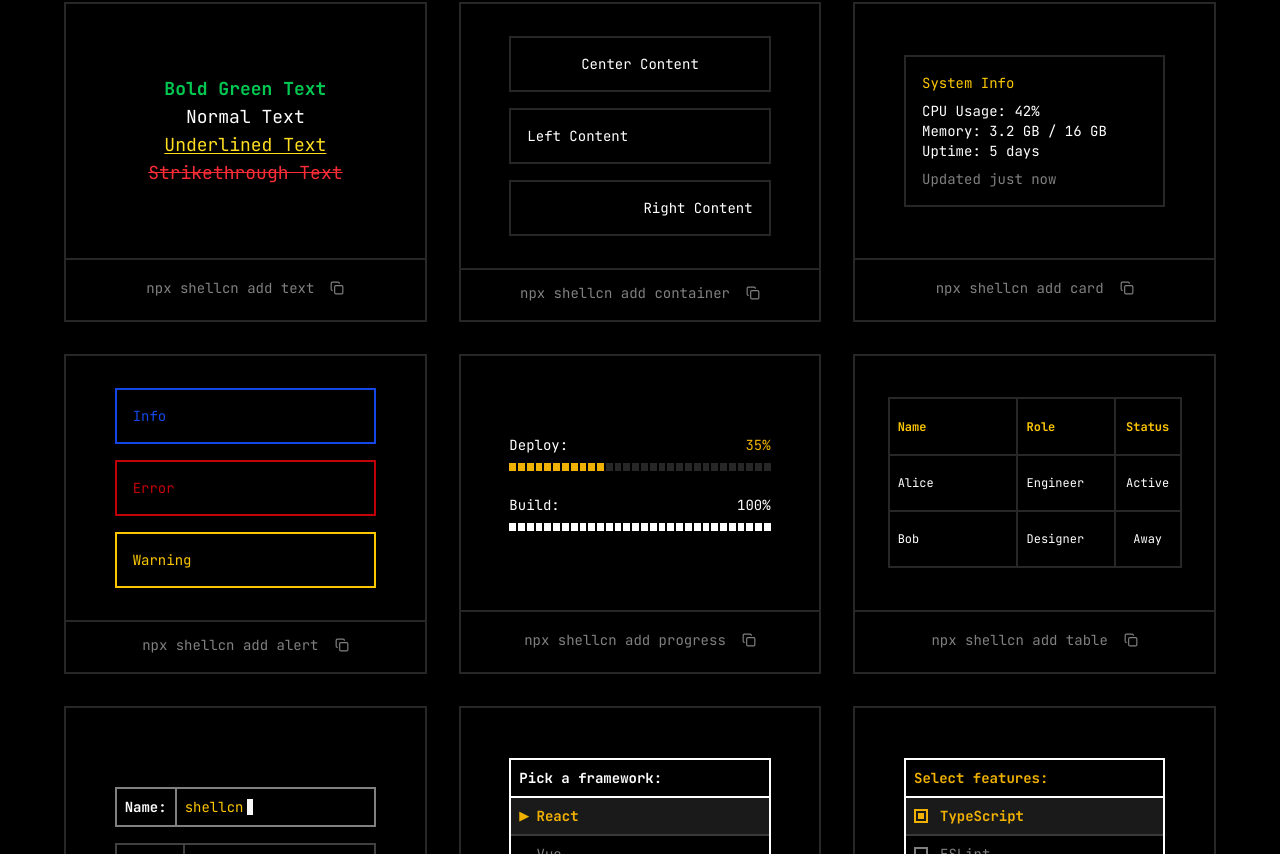
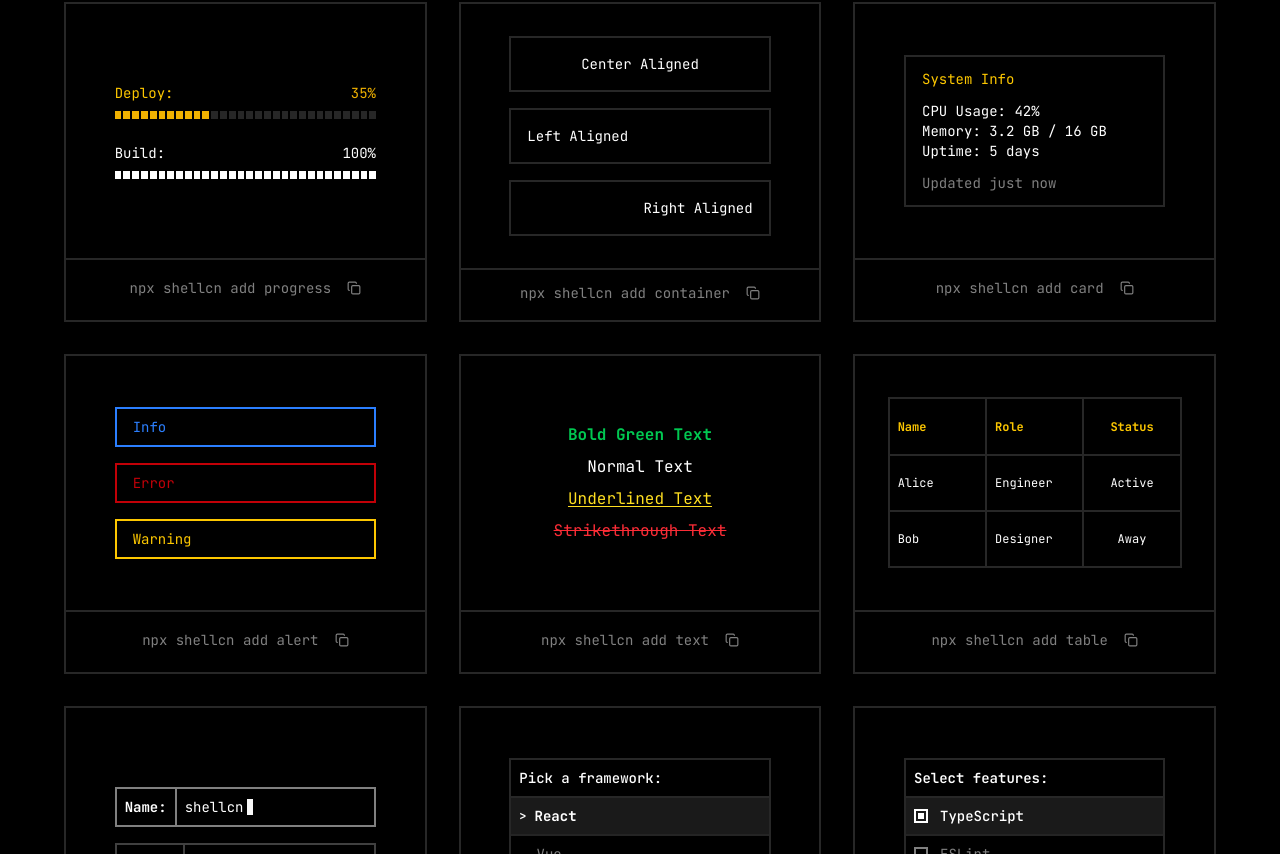
Before and after one commit to poswalsameer/shellcn, a Next.js app in the folder web/: page / in a window 1280 px wide. Shown: the part 566-1420 px from the top of the page. Built offline with nearby package versions, Linux system fonts and the light colour scheme.

Commit message:
web app final, moving onto responsiveness

```diff
--- a/web/components/components-section/docs-renderer/index.tsx
+++ b/web/components/components-section/docs-renderer/index.tsx
@@ -24,7 +24,7 @@ export function DocsRenderer({ docs }: { docs: DocsSchema }) {
       </div>
 
       <div className="flex flex-col gap-2">
-        <h3 className="text-lg font-semibold text-muted-foreground tracking-tight">Installation / Import</h3>
+        <h3 className="text-lg font-semibold text-muted-foreground tracking-tight">Import</h3>
         <CodeBlock code={docs.import} language="tsx" />
       </div>
 
--- a/web/components/components-section/preview-components/index.tsx
+++ b/web/components/components-section/preview-components/index.tsx
@@ -1,25 +1,25 @@
 export function TextPreview() {
   return (
-    <div className="h-full w-full flex flex-col justify-center items-center text-white font-mono">
-      <div className="text-green-500 font-bold text-lg">Bold Green Text</div>
-      <div className="text-white font-normal text-lg">Normal Text</div>
-      <div className="text-yellow-300 font-normal underline underline-offset-2 text-lg">Underlined Text</div>
-      <div className="text-red-500 font-normal line-through text-lg">Strikethrough Text</div>
+    <div className="h-full w-full flex flex-col justify-center items-center text-white font-mono gap-y-2">
+      <div className="text-green-700 dark:text-green-500 font-bold text-base">Bold Green Text</div>
+      <div className="text-black dark:text-white font-normal text-base">Normal Text</div>
+      <div className="text-yellow-600 dark:text-yellow-300 font-normal underline underline-offset-2 text-base">Underlined Text</div>
+      <div className="text-red-700 dark:text-red-500 font-normal line-through text-base">Strikethrough Text</div>
     </div>
   )
 }
 
 export function ContainerPreview() {
   return (
-    <div className="h-full w-full flex flex-col gap-y-4 justify-center items-center text-white font-mono">
+    <div className="h-full w-full flex flex-col gap-y-4 justify-center items-center text-black dark:text-white font-mono">
       <div className="w-[80%] p-4 border-2 border-muted-foreground/30 flex justify-center items-center">
-        Center Content
+        Center Aligned
       </div>
       <div className="w-[80%] p-4 border-2 border-muted-foreground/30">
-        Left Content
+        Left Aligned
       </div>
       <div className="w-[80%] p-4 border-2 border-muted-foreground/30 flex justify-end">
-        Right Content
+        Right Aligned
       </div>
     </div>
   )
@@ -27,13 +27,13 @@ export function ContainerPreview() {
 
 export function CardPreview() {
   return (
-    <div className="h-full w-full flex flex-col gap-y-4 justify-center items-center text-white font-mono">
+    <div className="h-full w-full flex flex-col gap-y-4 justify-center items-center text-black dark:text-white font-mono">
       <div className="h-[80%] w-[80%] flex flex-col p-4 justify-center border-2 border-muted-foreground/30">
-        <div className="py-2 text-yellow-400">System Info</div>
+        <div className="py-3 text-yellow-600 dark:text-yellow-400">System Info</div>
         <div>CPU Usage: 42%</div>
         <div>Memory: 3.2 GB / 16 GB</div>
         <div>Uptime: 5 days</div>
-        <div className="py-2 text-muted-foreground">Updated just now</div>
+        <div className="py-3 text-muted-foreground">Updated just now</div>
       </div>
     </div>
   )
@@ -42,9 +42,9 @@ export function CardPreview() {
 export function AlertPreview() {
   return (
     <div className="h-full w-full flex flex-col gap-y-4 justify-center items-center text-white font-mono">
-      <div className="w-[80%] p-4 border-2 border-blue-700 text-blue-700">Info</div>
-      <div className="w-[80%] p-4 border-2 border-red-700 text-red-700">Error</div>
-      <div className="w-[80%] p-4 border-2 border-yellow-400 text-yellow-400">Warning</div>
+      <div className="w-[80%] px-4 py-2 border-2 border-blue-600 text-blue-600 dark:border-blue-500 dark:text-blue-500">Info</div>
+      <div className="w-[80%] px-4 py-2 border-2 border-red-700 text-red-700">Error</div>
+      <div className="w-[80%] px-4 py-2 border-2 border-yellow-500 text-yellow-500 dark:border-yellow-400 dark:text-yellow-400">Warning</div>
     </div>
   )
 }
@@ -53,24 +53,24 @@ export function ProgressPreview() {
   return (
     <div className="h-full w-full flex flex-col gap-y-6 justify-center items-center text-white font-mono text-sm">
       <div className="w-[80%] flex flex-col gap-y-2">
-        <div className="flex justify-between w-full">
-          <span>Deploy:</span>
-          <span className="text-yellow-500">35%</span>
+        <div className="flex justify-between w-full text-black dark:text-white">
+          <span className="text-yellow-600 dark:text-yellow-400">Deploy:</span>
+          <span className="text-yellow-600 dark:text-yellow-500">35%</span>
         </div>
         <div className="flex h-2 gap-0.5 w-full">
           {Array.from({ length: 30 }).map((_, i) => (
-            <div key={i} className={`flex-1 h-full ${i < 11 ? 'bg-yellow-500' : 'bg-muted-foreground/30'}`} />
+            <div key={i} className={`flex-1 h-full ${i < 11 ? 'bg-yellow-600 dark:bg-yellow-500' : 'bg-muted-foreground/30'}`} />
           ))}
         </div>
       </div>
       <div className="w-[80%] flex flex-col gap-y-2">
-        <div className="flex justify-between w-full">
+        <div className="flex justify-between w-full text-black dark:text-white">
           <span>Build:</span>
           <span>100%</span>
         </div>
         <div className="flex h-2 gap-0.5 w-full">
           {Array.from({ length: 30 }).map((_, i) => (
-            <div key={i} className={`flex-1 h-full bg-white`} />
+            <div key={i} className={`flex-1 h-full bg-black dark:bg-white`} />
           ))}
         </div>
       </div>
@@ -82,20 +82,20 @@ export function TablePreview() {
   return (
     <div className="h-full w-full flex flex-col justify-center items-center text-white font-mono text-xs">
       <div className="h-[90%] w-[90%] border-2 border-muted-foreground/30 flex flex-col">
-        <div className="flex flex-1 w-full border-b-2 border-muted-foreground/30 bg-black/40 text-yellow-400 font-bold">
-          <div className="flex-[1.4] px-2 flex items-center border-r-2 border-muted-foreground/30">Name</div>
+        <div className="flex flex-1 w-full border-b-2 border-muted-foreground/30  text-yellow-600 dark:text-yellow-400 font-bold">
+          <div className="flex-1 px-2 flex items-center border-r-2 border-muted-foreground/30">Name</div>
           <div className="flex-1 px-2 flex items-center border-r-2 border-muted-foreground/30">Role</div>
-          <div className="w-16 px-2 flex items-center justify-center">Status</div>
+          <div className="flex-1 px-2 flex items-center justify-center">Status</div>
         </div>
-        <div className="flex flex-1 w-full border-b-2 border-muted-foreground/30 text-white">
-          <div className="flex-[1.4] px-2 flex items-center border-r-2 border-muted-foreground/30">Alice</div>
+        <div className="flex flex-1 w-full border-b-2 border-muted-foreground/30 text-black dark:text-white">
+          <div className="flex-1 px-2 flex items-center border-r-2 border-muted-foreground/30">Alice</div>
           <div className="flex-1 px-2 flex items-center border-r-2 border-muted-foreground/30">Engineer</div>
-          <div className="w-16 px-2 flex items-center justify-center">Active</div>
+          <div className="flex-1 px-2 flex items-center justify-center">Active</div>
         </div>
-        <div className="flex flex-1 w-full bg-black/40 text-white">
-          <div className="flex-[1.4] px-2 flex items-center border-r-2 border-muted-foreground/30">Bob</div>
+        <div className="flex flex-1 w-full  text-black dark:text-white">
+          <div className="flex-1 px-2 flex items-center border-r-2 border-muted-foreground/30">Bob</div>
           <div className="flex-1 px-2 flex items-center border-r-2 border-muted-foreground/30">Designer</div>
-          <div className="w-16 px-2 flex items-center justify-center">Away</div>
+          <div className="flex-1 px-2 flex items-center justify-center">Away</div>
         </div>
       </div>
     </div>
@@ -104,11 +104,11 @@ export function TablePreview() {
 
 export function InputPreview() {
   return (
-    <div className="h-full w-full flex flex-col gap-y-4 justify-center items-center text-white font-mono text-sm">
+    <div className="h-full w-full flex flex-col gap-y-4 justify-center items-center text-black dark:text-white font-mono text-sm">
       <div className="w-[80%] border-2 border-muted-foreground flex">
         <div className="p-2 border-r-2 border-muted-foreground font-bold">Name:</div>
-        <div className="p-2 text-yellow-400 flex items-center">
-          shellcn<span className="inline-block w-[6px] ml-1 h-4 bg-white animate-pulse" />
+        <div className="p-2 text-black dark:text-white flex items-center">
+          shellcn<span className="inline-block w-[6px] ml-1 h-4 bg-black dark:bg-white animate-pulse" />
         </div>
       </div>
       <div className="w-[80%] border-2 border-muted-foreground/50 flex text-muted-foreground">
@@ -121,11 +121,11 @@ export function InputPreview() {
 
 export function SelectPreview() {
   return (
-    <div className="h-full w-full flex flex-col justify-center items-center text-white font-mono text-sm">
-      <div className="w-[80%] border-2 border-white flex flex-col">
-        <div className="p-2 border-b-2 border-white font-bold">Pick a framework:</div>
-        <div className="p-2 flex gap-2 items-center bg-muted-foreground/20 text-yellow-500 font-bold border-b-2 border-muted-foreground/30">
-          <span className="text-xs">▶</span> React
+    <div className="h-full w-full flex flex-col justify-center items-center text-black dark:text-white font-mono text-sm">
+      <div className="w-[80%] border-2 border-muted-foreground/30 flex flex-col">
+        <div className="p-2 border-b-2 border-muted-foreground/30 font-medium">Pick a framework:</div>
+        <div className="p-2 flex gap-2 items-center bg-muted-foreground/10 dark:bg-muted-foreground/20 text-black dark:text-white font-bold border-b-2 border-muted-foreground/10">
+          <span className="text-xs">&gt;</span> React
         </div>
         <div className="p-2 flex gap-2 items-center text-muted-foreground border-b-2 border-muted-foreground/30">
           <span className="text-xs opacity-0">▶</span> Vue
@@ -140,12 +140,12 @@ export function SelectPreview() {
 
 export function CheckboxPreview() {
   return (
-    <div className="h-full w-full flex flex-col justify-center items-center text-white font-mono text-sm">
-      <div className="w-[80%] border-2 border-white flex flex-col">
-        <div className="p-2 border-b-2 border-white font-bold text-yellow-500">Select features:</div>
-        <div className="p-2 flex gap-3 items-center bg-muted-foreground/20 text-yellow-500 font-bold border-b-2 border-muted-foreground/30">
-          <div className="w-3.5 h-3.5 border-2 border-yellow-500 flex justify-center items-center">
-            <div className="w-1.5 h-1.5 bg-yellow-500" />
+    <div className="h-full w-full flex flex-col justify-center items-center text-black dark:text-white font-mono text-sm">
+      <div className="w-[80%] border-2 border-muted-foreground/30 flex flex-col">
+        <div className="p-2 border-b-2 border-muted-foreground/30 font-semibold text-black dark:text-white">Select features:</div>
+        <div className="p-2 flex gap-3 items-center bg-muted-foreground/10 dark:bg-muted-foreground/20 text-black dark:text-white font-medium border-b-2 border-muted-foreground/10">
+          <div className="w-3.5 h-3.5 border-2 border-black dark:border-white flex justify-center items-center">
+            <div className="w-1.5 h-1.5 bg-black dark:bg-white" />
           </div>
           TypeScript
         </div>
@@ -168,16 +168,16 @@ export function SeparatorPreview() {
   return (
     <div className="h-full w-full flex flex-col gap-y-6 justify-center items-center text-white font-mono">
       <div className="w-[80%] flex gap-4 items-center">
-        <span className="text-muted-foreground text-xs w-16">cyan</span>
-        <div className="flex-1 h-[2px] bg-cyan-400" />
+        <span className="text-muted-foreground font-medium text-sm w-16">cyan</span>
+        <div className="flex-1 h-[2px] bg-cyan-700 dark:bg-cyan-400" />
       </div>
       <div className="w-[80%] flex gap-4 items-center">
-        <span className="text-muted-foreground text-xs w-16">yellow</span>
-        <div className="flex-1 h-[2px] bg-yellow-400" />
+        <span className="text-muted-foreground font-medium text-sm w-16">yellow</span>
+        <div className="flex-1 h-[2px] bg-yellow-600 dark:bg-yellow-400" />
       </div>
       <div className="w-[80%] flex gap-4 items-center">
-        <span className="text-muted-foreground text-xs w-16">magenta</span>
-        <div className="flex-1 h-[2px] bg-fuchsia-400" />
+        <span className="text-muted-foreground font-medium text-sm w-16">magenta</span>
+        <div className="flex-1 h-[2px] bg-fuchsia-700 dark:bg-fuchsia-400" />
       </div>
     </div>
   )
--- a/web/constants/registery-components/index.tsx
+++ b/web/constants/registery-components/index.tsx
@@ -5,23 +5,22 @@ import { AlertPreview, CardPreview, CheckboxPreview, ContainerPreview, InputPrev
 
 export const registryComponents = [
 
+  // PROGRESS
   {
-    name: "Text",
-    command: "npx shellcn add text",
-    preview: <TextPreview />,
+    name: "Progress",
+    command: "npx shellcn add progress",
+    preview: <ProgressPreview />,
     docs: {
-      description: "Styled text component with colors and formatting.",
-      import: 'import { Text } from "@/components/text"',
-      example: `<Text color="green" bold>Success!</Text>\n<Text color="#FF5733">Custom hex color</Text>\n<Text dimmed>Loading...</Text>`,
+      description: "Progress bar component for indicating completion percentage.",
+      import: 'import { Progress } from "@/components/progress"',
+      example: `<Progress value={0.65} color="green" showPercentage />\n<Progress value={0.3} width={40} fillChar="█" emptyChar="░" />`,
       props: [
-        { name: "children", type: "React.ReactNode", description: "Text content to display." },
-        { name: "color", type: "Color", description: "Text color (named, hex, rgb)." },
-        { name: "bold", type: "boolean", description: "Render text in bold.", default: "false" },
-        { name: "italic", type: "boolean", description: "Render text in italic.", default: "false" },
-        { name: "dimmed", type: "boolean", description: "Dim the text (lower intensity).", default: "false" },
-        { name: "underline", type: "boolean", description: "Add an underline to the text.", default: "false" },
-        { name: "strikethrough", type: "boolean", description: "Add a strikethrough to the text.", default: "false" },
-        { name: "wrap", type: '"wrap" | "truncate" | "truncate-start" | "truncate-middle" | "truncate-end"', description: "Wrap text behavior." },
+        { name: "value", type: "number", description: "Progress value between 0 and 1." },
+        { name: "width", type: "number", description: "Total width in columns.", default: "30" },
+        { name: "fillChar", type: "string", description: "Filled portion character.", default: '"█"' },
+        { name: "emptyChar", type: "string", description: "Empty portion character.", default: '"░"' },
+        { name: "color", type: "string", description: "Fill color.", default: '"green"' },
+        { name: "showPercentage", type: "boolean", description: "Show percentage label.", default: "true" },
       ]
     }
   },
@@ -87,27 +86,29 @@ export const registryComponents = [
     }
   },
 
-  // PROGRESS ────────────────────────────────────────────────────────────────
+  // TEXT
   {
-    name: "Progress",
-    command: "npx shellcn add progress",
-    preview: <ProgressPreview />,
+    name: "Text",
+    command: "npx shellcn add text",
+    preview: <TextPreview />,
     docs: {
-      description: "Progress bar component for indicating completion percentage.",
-      import: 'import { Progress } from "@/components/progress"',
-      example: `<Progress value={0.65} color="green" showPercentage />\n<Progress value={0.3} width={40} fillChar="█" emptyChar="░" />`,
+      description: "Styled text component with colors and formatting.",
+      import: 'import { Text } from "@/components/text"',
+      example: `<Text color="green" bold>Success!</Text>\n<Text color="#FF5733">Custom hex color</Text>\n<Text dimmed>Loading...</Text>`,
       props: [
-        { name: "value", type: "number", description: "Progress value between 0 and 1." },
-        { name: "width", type: "number", description: "Total width in columns.", default: "30" },
-        { name: "fillChar", type: "string", description: "Filled portion character.", default: '"█"' },
-        { name: "emptyChar", type: "string", description: "Empty portion character.", default: '"░"' },
-        { name: "color", type: "string", description: "Fill color.", default: '"green"' },
-        { name: "showPercentage", type: "boolean", description: "Show percentage label.", default: "true" },
+        { name: "children", type: "React.ReactNode", description: "Text content to display." },
+        { name: "color", type: "Color", description: "Text color (named, hex, rgb)." },
+        { name: "bold", type: "boolean", description: "Render text in bold.", default: "false" },
+        { name: "italic", type: "boolean", description: "Render text in italic.", default: "false" },
+        { name: "dimmed", type: "boolean", description: "Dim the text (lower intensity).", default: "false" },
+        { name: "underline", type: "boolean", description: "Add an underline to the text.", default: "false" },
+        { name: "strikethrough", type: "boolean", description: "Add a strikethrough to the text.", default: "false" },
+        { name: "wrap", type: '"wrap" | "truncate" | "truncate-start" | "truncate-middle" | "truncate-end"', description: "Wrap text behavior." },
       ]
     }
   },
 
-  // TABLE ───────────────────────────────────────────────────────────────────
+  // TABLE
   {
     name: "Table",
     command: "npx shellcn add table",
@@ -127,7 +128,7 @@ export const registryComponents = [
     }
   },
 
-  // INPUT ───────────────────────────────────────────────────────────────────
+  // INPUT
   {
     name: "Input",
     command: "npx shellcn add input",
@@ -149,7 +150,7 @@ export const registryComponents = [
     }
   },
 
-  // SELECT ──────────────────────────────────────────────────────────────────
+  // SELECT
   {
     name: "Select",
     command: "npx shellcn add select",
@@ -170,7 +171,7 @@ export const registryComponents = [
     }
   },
 
-  // CHECKBOX ────────────────────────────────────────────────────────────────
+  // CHECKBOX
   {
     name: "Checkbox",
     command: "npx shellcn add checkbox",
@@ -191,7 +192,7 @@ export const registryComponents = [
     }
   },
 
-  // SEPARATOR ───────────────────────────────────────────────────────────────
+  // SEPARATOR
   {
     name: "Separator",
     command: "npx shellcn add separator",
```
